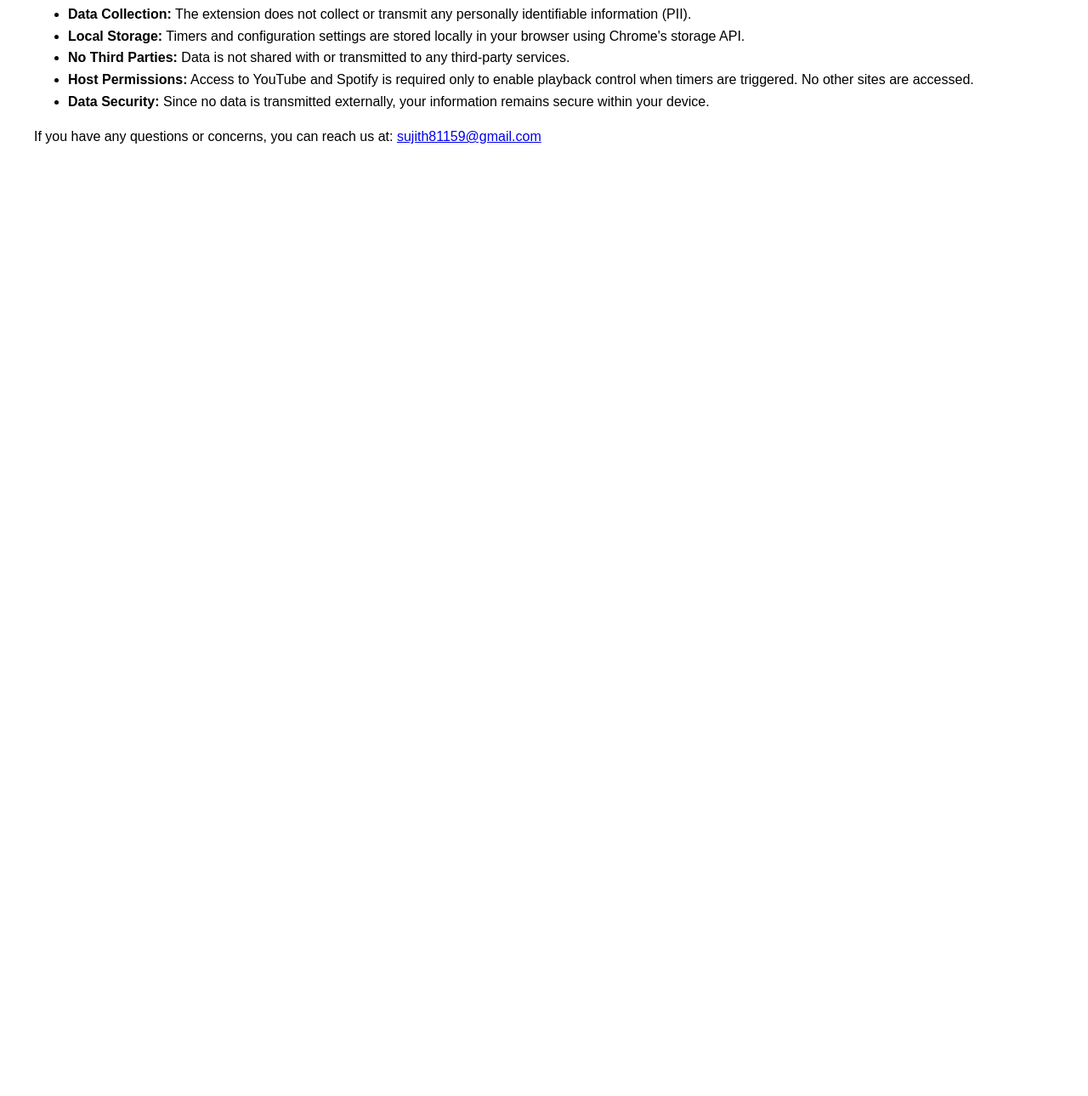
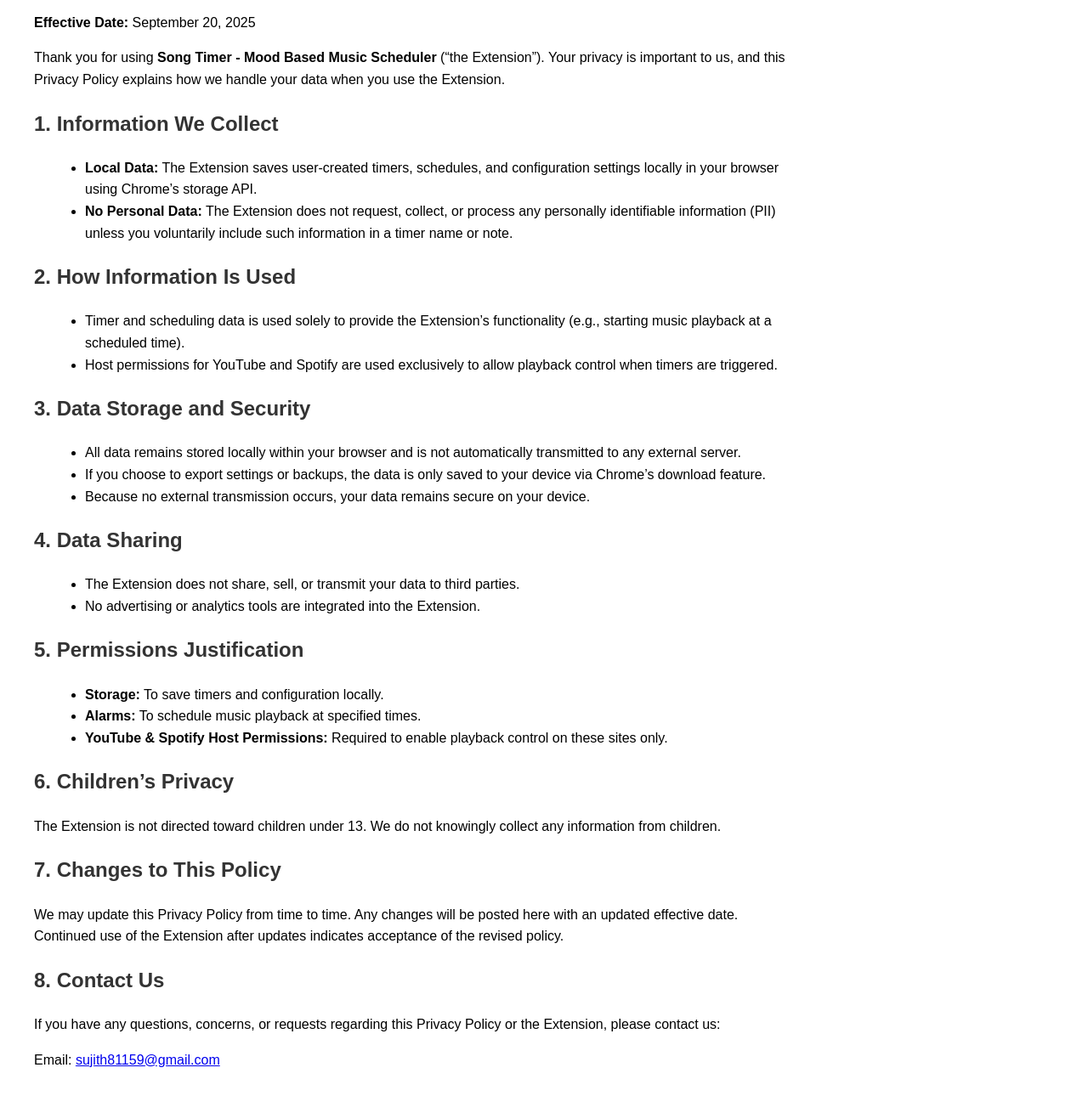
Before and after one commit to saadithya/Song-Timer---Mood-Based-Music-Scheduler, a plain HTML site: page privacy-policy.html in a window 1280 px wide. Shown: the part 150-1440 px from the top of the page at 85% size. Before the commit the page ends 800 px from the top, so only its background shows below. Drawn offline with Linux system fonts and the light colour scheme.

Commit message:
Update privacy-policy.html

```diff
--- a/privacy-policy.html
+++ b/privacy-policy.html
@@ -5,21 +5,59 @@
   <meta name="viewport" content="width=device-width, initial-scale=1.0">
   <title>Privacy Policy - Song Timer Extension</title>
   <style>
-    body { font-family: Arial, sans-serif; margin: 40px; line-height: 1.6; }
-    h1 { color: #333; }
+    body { font-family: Arial, sans-serif; margin: 40px; line-height: 1.6; max-width: 900px; }
+    h1, h2 { color: #333; }
+    ul { margin-left: 20px; }
   </style>
 </head>
 <body>
-  <h1>Privacy Policy for Song Timer Extension</h1>
-  <p>We respect your privacy. This extension is designed with a privacy-first approach:</p>
+  <h1>Privacy Policy for Song Timer - Mood Based Music Scheduler</h1>
+  <p><strong>Effective Date:</strong> September 20, 2025</p>
+
+  <p>Thank you for using <strong>Song Timer - Mood Based Music Scheduler</strong> (“the Extension”).
+  Your privacy is important to us, and this Privacy Policy explains how we handle your data when you use the Extension.</p>
+
+  <h2>1. Information We Collect</h2>
   <ul>
-    <li><strong>Data Collection:</strong> The extension does not collect or transmit any personally identifiable information (PII).</li>
-    <li><strong>Local Storage:</strong> Timers and configuration settings are stored locally in your browser using Chrome's storage API.</li>
-    <li><strong>No Third Parties:</strong> Data is not shared with or transmitted to any third-party services.</li>
-    <li><strong>Host Permissions:</strong> Access to YouTube and Spotify is required only to enable playback control when timers are triggered. No other sites are accessed.</li>
-    <li><strong>Data Security:</strong> Since no data is transmitted externally, your information remains secure within your device.</li>
+    <li><strong>Local Data:</strong> The Extension saves user-created timers, schedules, and configuration settings locally in your browser using Chrome’s storage API.</li>
+    <li><strong>No Personal Data:</strong> The Extension does not request, collect, or process any personally identifiable information (PII) unless you voluntarily include such information in a timer name or note.</li>
   </ul>
-  <p>If you have any questions or concerns, you can reach us at:
-     <a href="mailto:sujith81159@gmail.com">sujith81159@gmail.com</a></p>
+
+  <h2>2. How Information Is Used</h2>
+  <ul>
+    <li>Timer and scheduling data is used solely to provide the Extension’s functionality (e.g., starting music playback at a scheduled time).</li>
+    <li>Host permissions for YouTube and Spotify are used exclusively to allow playback control when timers are triggered.</li>
+  </ul>
+
+  <h2>3. Data Storage and Security</h2>
+  <ul>
+    <li>All data remains stored locally within your browser and is not automatically transmitted to any external server.</li>
+    <li>If you choose to export settings or backups, the data is only saved to your device via Chrome’s download feature.</li>
+    <li>Because no external transmission occurs, your data remains secure on your device.</li>
+  </ul>
+
+  <h2>4. Data Sharing</h2>
+  <ul>
+    <li>The Extension does not share, sell, or transmit your data to third parties.</li>
+    <li>No advertising or analytics tools are integrated into the Extension.</li>
+  </ul>
+
+  <h2>5. Permissions Justification</h2>
+  <ul>
+    <li><strong>Storage:</strong> To save timers and configuration locally.</li>
+    <li><strong>Alarms:</strong> To schedule music playback at specified times.</li>
+    <li><strong>YouTube & Spotify Host Permissions:</strong> Required to enable playback control on these sites only.</li>
+  </ul>
+
+  <h2>6. Children’s Privacy</h2>
+  <p>The Extension is not directed toward children under 13. We do not knowingly collect any information from children.</p>
+
+  <h2>7. Changes to This Policy</h2>
+  <p>We may update this Privacy Policy from time to time. Any changes will be posted here with an updated effective date.
+  Continued use of the Extension after updates indicates acceptance of the revised policy.</p>
+
+  <h2>8. Contact Us</h2>
+  <p>If you have any questions, concerns, or requests regarding this Privacy Policy or the Extension, please contact us:</p>
+  <p>Email: <a href="mailto:sujith81159@gmail.com">sujith81159@gmail.com</a></p>
 </body>
 </html>
```
